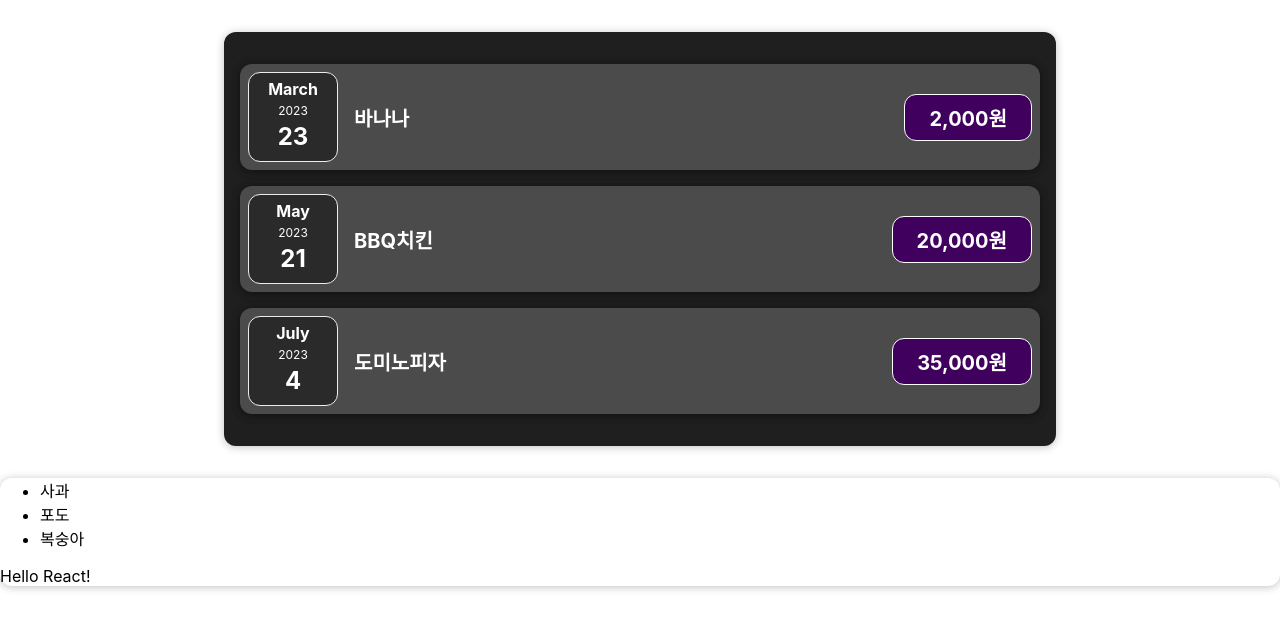
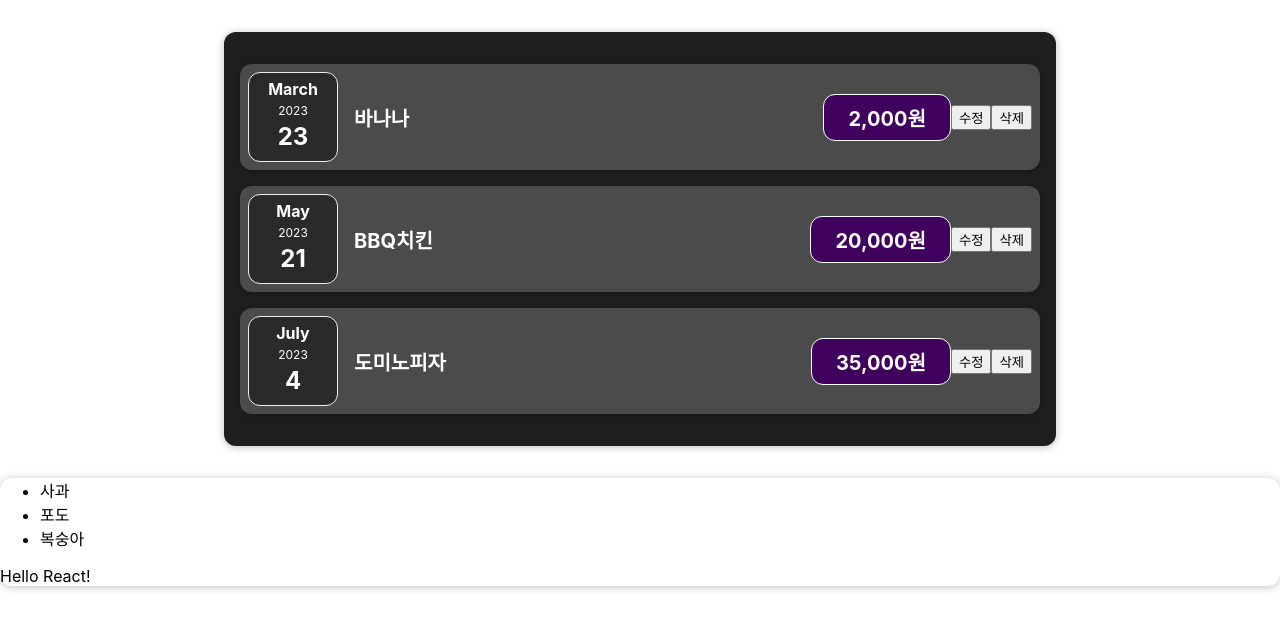
Before and after one commit to ChaeyoonN/react-basic-study202310, a React (Create React App) app: page / in a window 1280 px wide. Shown: the top 630 px of the page. Built offline with nearby package versions, Linux system fonts and the light colour scheme.

Commit message:
6. useState 기초

```diff
--- a/src/App.js
+++ b/src/App.js
@@ -27,6 +27,8 @@
     },
   ];
 
+  console.log('앱 실행!');
+
   return (
     <>
       <Expenses items={expenses} />
--- a/src/components/ExpenseItem.js
+++ b/src/components/ExpenseItem.js
@@ -1,4 +1,4 @@
-import React from 'react';
+import React, { useState } from 'react';
 //css 로딩
 import './ExpenseItem.css';
 import ExpenseDate from './ExpenseDate';
@@ -6,19 +6,23 @@
 
 const ExpenseItem = ({ title, price: propsPrice, date }) => {
   // 함수형 컴포넌트
-  // console.log(props);
 
-  // const price = 99999;
-  // const expenseDate = date;
-  // const expenseTitle = title;
-  // const expensePrice = propsPrice;
+  // let itemTitle = title;
+
+  // 값이 변경되어 화면에 반영되어야 하는 값들은
+  // useState 훅을 통해 상태변수로 관리한다.
+
+  // useState는 배열을 리턴하는데
+  // 첫번째 요소는 관리할 상태값
+  // 두번째 요소는 상태값을 변경하는 setter 함수
+  const [itemTitle, setItemTitle] = useState(title);
 
   // 1자리 숫자를 2자리수로 변환하는 함수
   const make2digit = (text) => {
     return text.toString().padStart(2, '0'); // 최대2자리고, 빈자리는0으로 채우기
   };
 
-  // 날짜 포맷팅 변환 합수 정의
+  // 날짜 포맷팅 변환 함수 정의
   const makeFormattedDate = () => {
     const year = date.getFullYear();
     const month = date.getMonth();
@@ -30,15 +34,41 @@
   // 숫자를 원화표기법으로 바꾸기
   const formattedPrice = new Intl.NumberFormat('ko-KR').format(propsPrice);
 
+  const clickHandler = (e) => {
+    // itemTitle = '안녕';
+    // console.log(itemTitle);
+
+    //state로 관리하는 변수는 반드시 setter로 변경하셔야 합니다.
+    setItemTitle('안녕');
+    // setItemTitle((snapshot) => {
+    //   console.log(`snapshot: ${snapshot}`);
+    //   // 메롱이 새로운 값이 되며 기존 스냅샷과 다를 경우
+    //   // 화면을 리렌더링하고 같을 경우 리렌더링하지 않는다.
+    //   return '메롱';
+    // });
+  };
+
   return (
-    <Card className='circle'>
-      <div className='expense-item'>
-        <ExpenseDate date={date} />
-        <div className='expense-item__description'>
-          <h2>{title}</h2>
-          <div className='expense-item__price'>{formattedPrice}원</div>
-        </div>
+    <Card className='expense-item'>
+      <ExpenseDate date={date} />
+      <div className='expense-item__description'>
+        <h2>{itemTitle}</h2>
+        <div className='expense-item__price'>{formattedPrice}원</div>
       </div>
+      <button
+        id='btn'
+        onClick={clickHandler}
+      >
+        수정
+      </button>
+      <button
+        id='btn'
+        onClick={(e) => {
+          console.log('삭제!');
+        }}
+      >
+        삭제
+      </button>
     </Card>
   );
 };
```
Also changed, not shown: .eslintrc.json.
